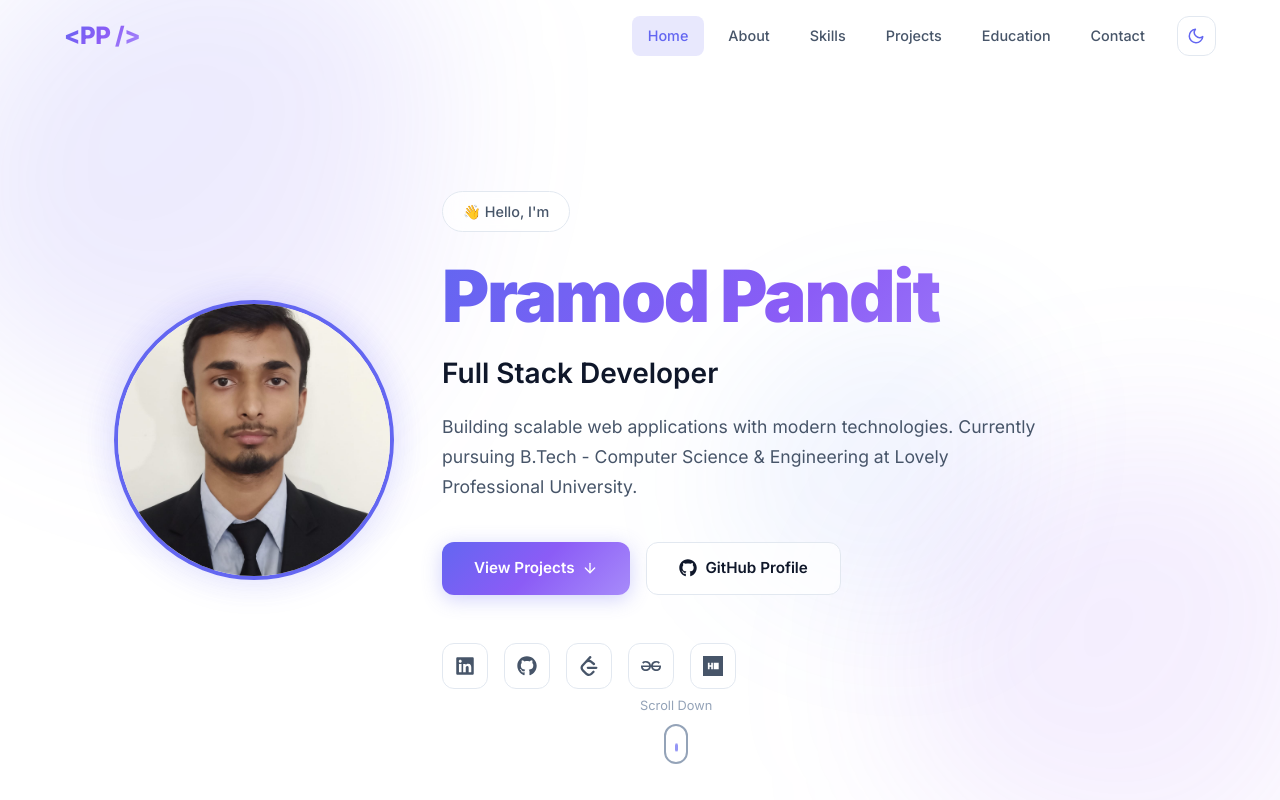
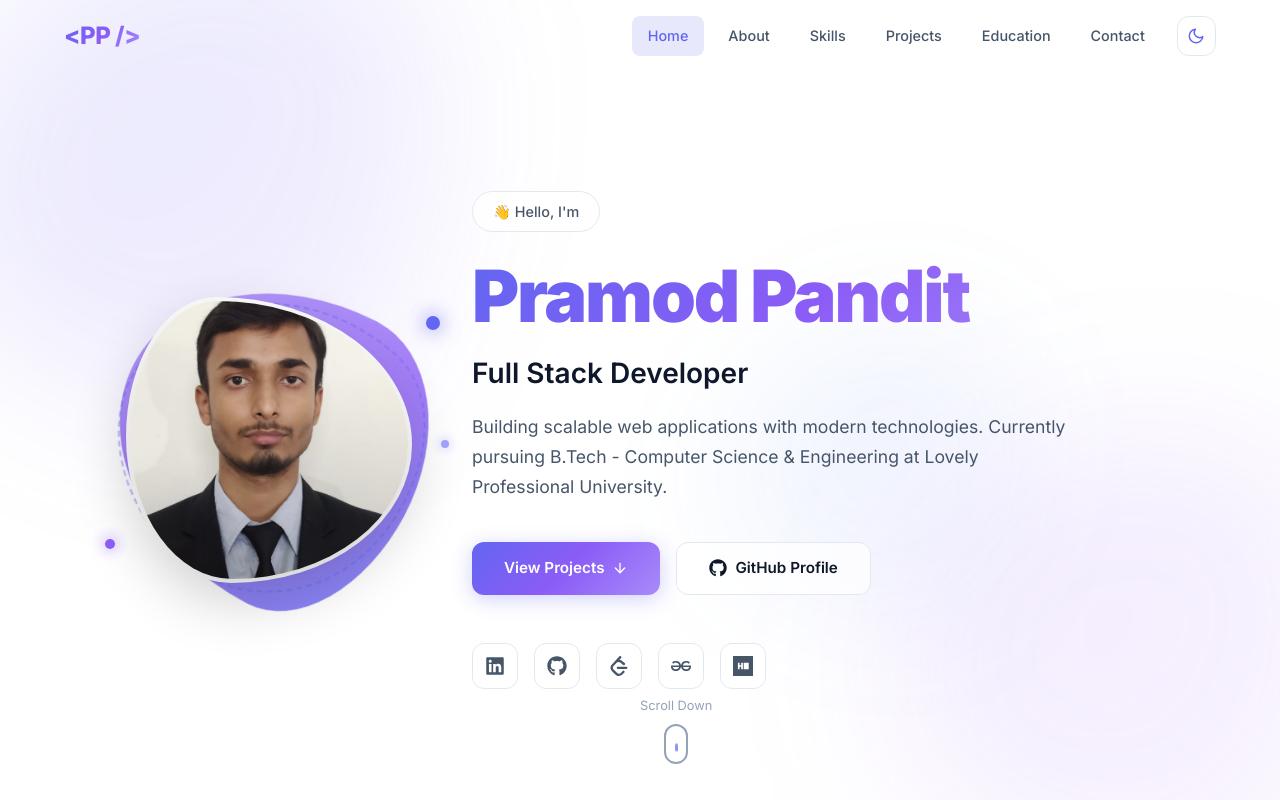
Before and after one commit to pramodpandit72/Portfolio, a React (Vite) app in the folder React/: page / in a window 1280 px wide. Shown: the top 800 px of the page. Built offline with nearby package versions, Linux system fonts and the light colour scheme.

Commit message:
Enhance Hero component with animated profile ring and floating accent dots

```diff
--- a/React/src/components/Hero.jsx
+++ b/React/src/components/Hero.jsx
@@ -83,20 +83,53 @@ export default function Hero() {
           style={{
             flexShrink: 0,
             opacity: 0,
+            position: 'relative',
           }}
         >
-          <div
-            style={{
-              width: '280px',
-              height: '280px',
-              borderRadius: '50%',
+          {/* Outer rotating gradient ring */}
+          <div className="profile-ring-outer" style={{
+            width: '310px',
+            height: '310px',
+            position: 'relative',
+          }}>
+            {/* Animated spinning border */}
+            <div className="profile-spinner" style={{
+              position: 'absolute',
+              inset: 0,
+              borderRadius: '30% 70% 70% 30% / 30% 30% 70% 70%',
+              background: 'var(--accent-gradient)',
+              animation: 'profileMorph 8s ease-in-out infinite, profileSpin 12s linear infinite',
+              opacity: 0.8,
+            }} />
+
+            {/* Second counter-rotating ring */}
+            <div style={{
+              position: 'absolute',
+              inset: '6px',
+              borderRadius: '70% 30% 30% 70% / 70% 70% 30% 30%',
+              border: '2px dashed var(--accent-primary)',
+              animation: 'profileMorph 8s ease-in-out infinite reverse, profileSpin 18s linear infinite reverse',
+              opacity: 0.4,
+            }} />
+
+            {/* Dark background behind image */}
+            <div style={{
+              position: 'absolute',
+              inset: '12px',
+              borderRadius: '30% 70% 70% 30% / 30% 30% 70% 70%',
+              background: 'var(--bg-primary)',
+              animation: 'profileMorph 8s ease-in-out infinite',
+            }} />
+
+            {/* Image container with matching morph */}
+            <div style={{
+              position: 'absolute',
+              inset: '16px',
+              borderRadius: '30% 70% 70% 30% / 30% 30% 70% 70%',
               overflow: 'hidden',
-              border: '4px solid var(--accent-primary)',
-              boxShadow: '0 0 40px var(--glow-color), 0 20px 60px rgba(0,0,0,0.15)',
-              position: 'relative',
-            }}
-            className="animate-pulse-glow"
-          >
+              animation: 'profileMorph 8s ease-in-out infinite',
+              boxShadow: '0 20px 60px rgba(0,0,0,0.2), inset 0 0 30px rgba(0,0,0,0.1)',
+            }}>
               <img
                 src={profilePic}
                 alt={personalInfo.name}
@@ -107,6 +140,38 @@ export default function Hero() {
                   display: 'block',
                 }}
               />
+              {/* Subtle overlay gradient */}
+              <div style={{
+                position: 'absolute',
+                inset: 0,
+                background: 'linear-gradient(160deg, transparent 40%, rgba(0,0,0,0.15) 100%)',
+                pointerEvents: 'none',
+              }} />
+            </div>
+
+            {/* Floating accent dots */}
+            <div className="profile-dot" style={{
+              position: 'absolute', top: '10%', right: '-5%',
+              width: '14px', height: '14px', borderRadius: '50%',
+              background: 'var(--accent-primary)',
+              boxShadow: '0 0 20px var(--accent-primary)',
+              animation: 'float 4s ease-in-out infinite',
+            }} />
+            <div className="profile-dot" style={{
+              position: 'absolute', bottom: '15%', left: '-3%',
+              width: '10px', height: '10px', borderRadius: '50%',
+              background: 'var(--accent-secondary)',
+              boxShadow: '0 0 15px var(--accent-secondary)',
+              animation: 'float 5s ease-in-out 1s infinite',
+            }} />
+            <div className="profile-dot" style={{
+              position: 'absolute', top: '50%', right: '-8%',
+              width: '8px', height: '8px', borderRadius: '50%',
+              background: 'var(--accent-primary)',
+              boxShadow: '0 0 12px var(--accent-primary)',
+              animation: 'float 6s ease-in-out 2s infinite',
+              opacity: 0.6,
+            }} />
           </div>
         </div>
 
@@ -329,6 +394,16 @@ export default function Hero() {
       </div>
 
       <style>{`
+        @keyframes profileMorph {
+          0%, 100% { border-radius: 30% 70% 70% 30% / 30% 30% 70% 70%; }
+          25% { border-radius: 58% 42% 57% 43% / 62% 55% 45% 38%; }
+          50% { border-radius: 50% 50% 33% 67% / 55% 27% 73% 45%; }
+          75% { border-radius: 33% 67% 58% 42% / 63% 68% 32% 37%; }
+        }
+        @keyframes profileSpin {
+          from { transform: rotate(0deg); }
+          to { transform: rotate(360deg); }
+        }
         .cta-primary:hover {
           transform: translateY(-2px) !important;
           box-shadow: 0 8px 30px rgba(99, 102, 241, 0.4) !important;
@@ -356,9 +431,12 @@ export default function Hero() {
           .hero-content > div:last-child > div[class*="stagger-6"] {
             justify-content: center !important;
           }
-          .hero-profile > div {
-            width: 200px !important;
-            height: 200px !important;
+          .profile-ring-outer {
+            width: 230px !important;
+            height: 230px !important;
+          }
+          .profile-dot {
+            display: none;
           }
         }
       `}</style>
```
Lines whose indentation alone changed are shown as unchanged.
